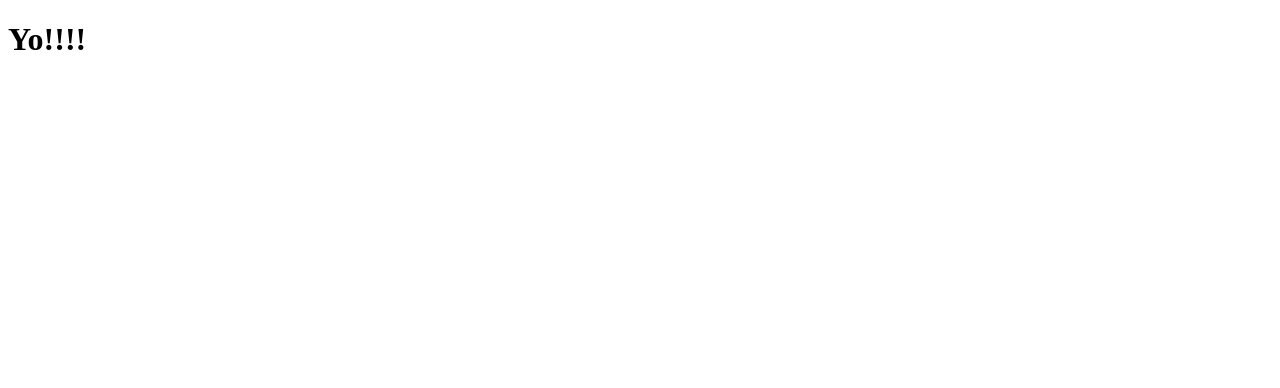
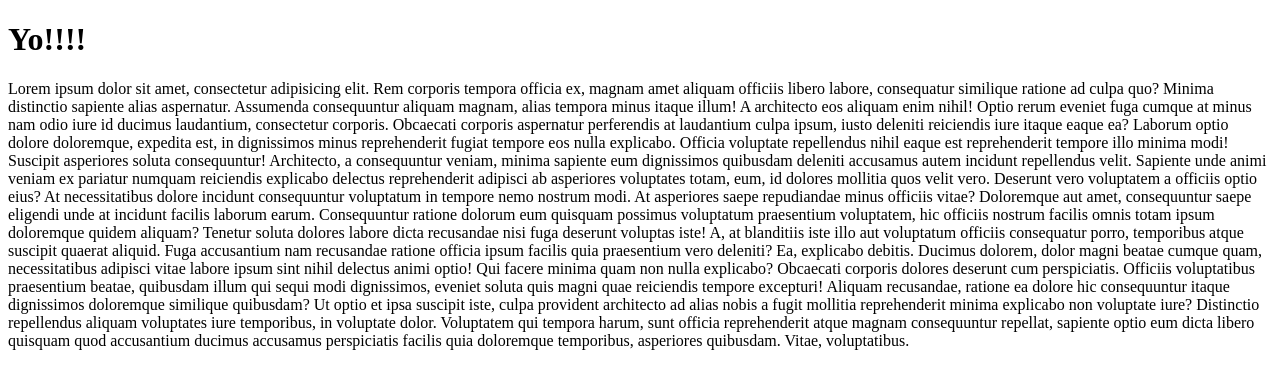
Before and after one commit to gerbriel/w4b-july-2022, a plain HTML site: page index.html in a window 1280 px wide. Drawn offline with Linux system fonts and the light colour scheme.

Commit message:
added some junk text

```diff
--- a/index.html
+++ b/index.html
@@ -9,5 +9,17 @@
 </head>
 <body>
     <h1>Yo!!!!</h1>
+    <p>Lorem ipsum dolor sit amet, consectetur adipisicing elit. Rem corporis tempora officia ex, magnam amet aliquam officiis libero labore, consequatur similique ratione ad culpa quo? Minima distinctio sapiente alias aspernatur.
+    Assumenda consequuntur aliquam magnam, alias tempora minus itaque illum! A architecto eos aliquam enim nihil! Optio rerum eveniet fuga cumque at minus nam odio iure id ducimus laudantium, consectetur corporis.
+    Obcaecati corporis aspernatur perferendis at laudantium culpa ipsum, iusto deleniti reiciendis iure itaque eaque ea? Laborum optio dolore doloremque, expedita est, in dignissimos minus reprehenderit fugiat tempore eos nulla explicabo.
+    Officia voluptate repellendus nihil eaque est reprehenderit tempore illo minima modi! Suscipit asperiores soluta consequuntur! Architecto, a consequuntur veniam, minima sapiente eum dignissimos quibusdam deleniti accusamus autem incidunt repellendus velit.
+    Sapiente unde animi veniam ex pariatur numquam reiciendis explicabo delectus reprehenderit adipisci ab asperiores voluptates totam, eum, id dolores mollitia quos velit vero. Deserunt vero voluptatem a officiis optio eius?
+    At necessitatibus dolore incidunt consequuntur voluptatum in tempore nemo nostrum modi. At asperiores saepe repudiandae minus officiis vitae? Doloremque aut amet, consequuntur saepe eligendi unde at incidunt facilis laborum earum.
+    Consequuntur ratione dolorum eum quisquam possimus voluptatum praesentium voluptatem, hic officiis nostrum facilis omnis totam ipsum doloremque quidem aliquam? Tenetur soluta dolores labore dicta recusandae nisi fuga deserunt voluptas iste!
+    A, at blanditiis iste illo aut voluptatum officiis consequatur porro, temporibus atque suscipit quaerat aliquid. Fuga accusantium nam recusandae ratione officia ipsum facilis quia praesentium vero deleniti? Ea, explicabo debitis.
+    Ducimus dolorem, dolor magni beatae cumque quam, necessitatibus adipisci vitae labore ipsum sint nihil delectus animi optio! Qui facere minima quam non nulla explicabo? Obcaecati corporis dolores deserunt cum perspiciatis.
+    Officiis voluptatibus praesentium beatae, quibusdam illum qui sequi modi dignissimos, eveniet soluta quis magni quae reiciendis tempore excepturi! Aliquam recusandae, ratione ea dolore hic consequuntur itaque dignissimos doloremque similique quibusdam?
+    Ut optio et ipsa suscipit iste, culpa provident architecto ad alias nobis a fugit mollitia reprehenderit minima explicabo non voluptate iure? Distinctio repellendus aliquam voluptates iure temporibus, in voluptate dolor.
+    Voluptatem qui tempora harum, sunt officia reprehenderit atque magnam consequuntur repellat, sapiente optio eum dicta libero quisquam quod accusantium ducimus accusamus perspiciatis facilis quia doloremque temporibus, asperiores quibusdam. Vitae, voluptatibus.</p>
 </body>
 </html>
```
